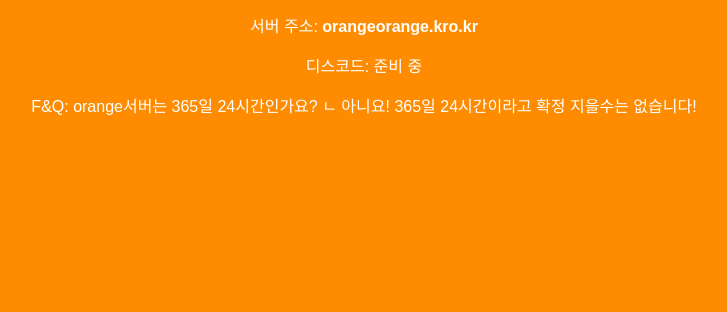
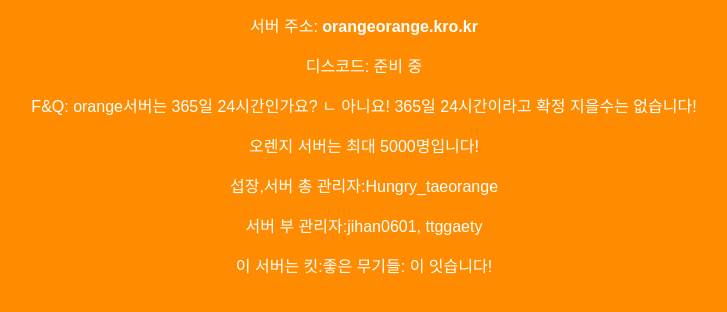
Before and after one commit to hodu0118/orangeserver, a plain HTML site: page index.html in a window 1280 px wide. Shown: the part 108-420 px from the top of the page, without its empty margins (276-1003 px from the left). Drawn offline with Linux system fonts and the light colour scheme.

Commit message:
Update index.html

```diff
--- a/index.html
+++ b/index.html
@@ -11,5 +11,9 @@
   <p>디스코드: 준비 중</p>
   <p>F&Q: orange서버는 365일 24시간인가요?
   ㄴ 아니요! 365일 24시간이라고 확정 지을수는 없습니다!</p>
+  <p>오렌지 서버는 최대 5000명입니다!</p>
+  <p>섭장,서버 총 관리자:Hungry_taeorange</p>
+  <p>서버 부 관리자:jihan0601, ttggaety</p>
+  <p>이 서버는 킷:좋은 무기들: 이 잇습니다!</p>
 </body>
 </html>
```
